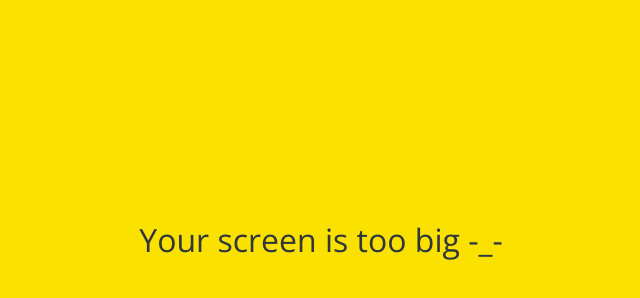
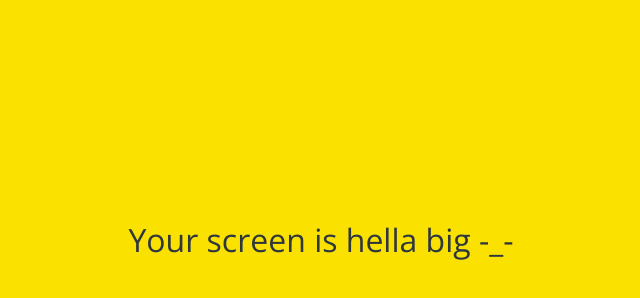
Before and after one commit to GeonTae/kokoa-clone-2024, a plain HTML site: page friends.html in a window 1280 px wide. Shown: the part 160-458 px from the top of the page, without its empty margins (319-959 px from the left). Drawn offline with nearby package versions, Linux system fonts and the light colour scheme.

Commit message:
too->hella

```diff
--- a/friends.html
+++ b/friends.html
@@ -114,7 +114,7 @@
         <!----------------------------------------------------------------------------------------->
 
         <div id="no-mobile">
-            <span>Your screen is too big -_- </span>
+            <span>Your screen is hella big -_- </span>
         </div>
 
         <!----------------------------------------------------------------------------------------->
```
